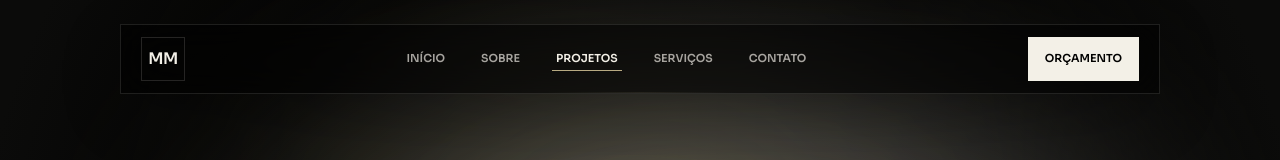
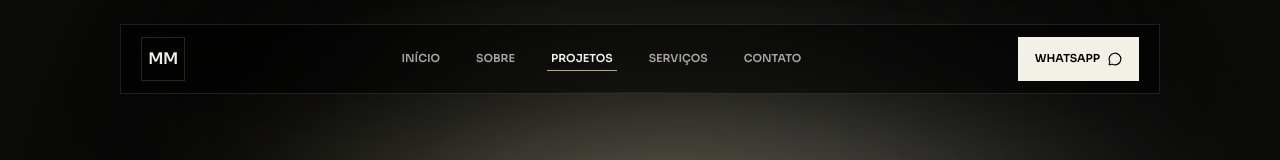
Before and after one commit to Monteiromathe550/matheus-portifolio, a React (Vite) app: page / in a window 1280 px wide. Shown: the top 160 px of the page. Built offline with nearby package versions, Linux system fonts and the light colour scheme.

Commit message:
Update App.tsx

```diff
--- a/src/App.tsx
+++ b/src/App.tsx
@@ -1,6 +1,6 @@
 import { useEffect, useId, useRef, useState, type CSSProperties, type KeyboardEvent as ReactKeyboardEvent } from "react"
 import { useForm, ValidationError } from "@formspree/react"
-import { ArrowDown, Check, ExternalLink, Menu, Send, X } from "lucide-react"
+import { ArrowDown, Check, ExternalLink, Menu, MessageCircle, Send, X } from "lucide-react"
 import { HeroShaderBackground } from "@/components/ui/hero-shader-background"
 
 import archstudioImage from "../assets/archstudio.jpg"
@@ -71,6 +71,8 @@ const navItems = [
   { id: "servicos", label: "Serviços" },
   { id: "contato", label: "Contato" },
 ]
+
+const whatsappUrl = "https://wa.me/5548984380803?text=Ol%C3%A1%2C%20Matheus!%20Vim%20pelo%20site%20e%20quero%20falar%20sobre%20um%20projeto."
 
 function keepLastWordsTogether(text: string) {
   return text.replace(/\s+([^\s]+)$/, "\u00a0$1")
@@ -270,10 +272,13 @@ function Header() {
           ))}
         </nav>
         <a
-          href="#contato"
-          className="hidden min-h-11 items-center justify-center border border-primary/80 bg-primary px-4 text-[11px] font-semibold uppercase text-primary-foreground transition-colors hover:bg-transparent hover:text-primary md:inline-flex"
+          href={whatsappUrl}
+          target="_blank"
+          rel="noreferrer"
+          aria-label="Falar no WhatsApp com Matheus Monteiro"
+          className="hidden min-h-11 items-center justify-center gap-2 border border-primary/80 bg-primary px-4 text-[11px] font-semibold uppercase text-primary-foreground transition-colors hover:bg-transparent hover:text-primary md:inline-flex"
         >
-          Orçamento
+          WhatsApp <MessageCircle size={14} />
         </a>
         <button
           className="grid h-11 w-11 place-items-center border border-border md:hidden"
@@ -300,6 +305,16 @@ function Header() {
               {item.label}
             </a>
           ))}
+          <a
+            href={whatsappUrl}
+            target="_blank"
+            rel="noreferrer"
+            onClick={() => setOpen(false)}
+            aria-label="Falar no WhatsApp com Matheus Monteiro"
+            className="flex min-h-11 items-center gap-2 bg-primary px-3 text-xs font-semibold uppercase text-primary-foreground transition-colors duration-300 hover:bg-transparent hover:text-primary"
+          >
+            WhatsApp <MessageCircle size={14} />
+          </a>
         </nav>
       )}
     </header>
@@ -555,6 +570,12 @@ function Contact() {
                 matheusapm550@gmail.com
               </a>
             </div>
+            <div>
+              <p className="mb-2 text-[10px] font-semibold uppercase text-muted-foreground">WhatsApp</p>
+              <a href={whatsappUrl} target="_blank" rel="noreferrer" className="inline-flex items-center gap-3 text-xl font-medium leading-tight text-primary transition-colors hover:text-secondary sm:text-2xl md:text-3xl" aria-label="Falar no WhatsApp com Matheus Monteiro">
+                +55 48 98438-0803 <MessageCircle size={20} />
+              </a>
+            </div>
             <div className="flex flex-wrap gap-3 text-[10px] font-semibold uppercase text-muted-foreground">
               <a className="border border-border px-3 py-2 transition-colors hover:border-primary hover:text-primary" href="https://www.linkedin.com/in/monteiro00/" target="_blank" rel="noreferrer">
                 LinkedIn
```
